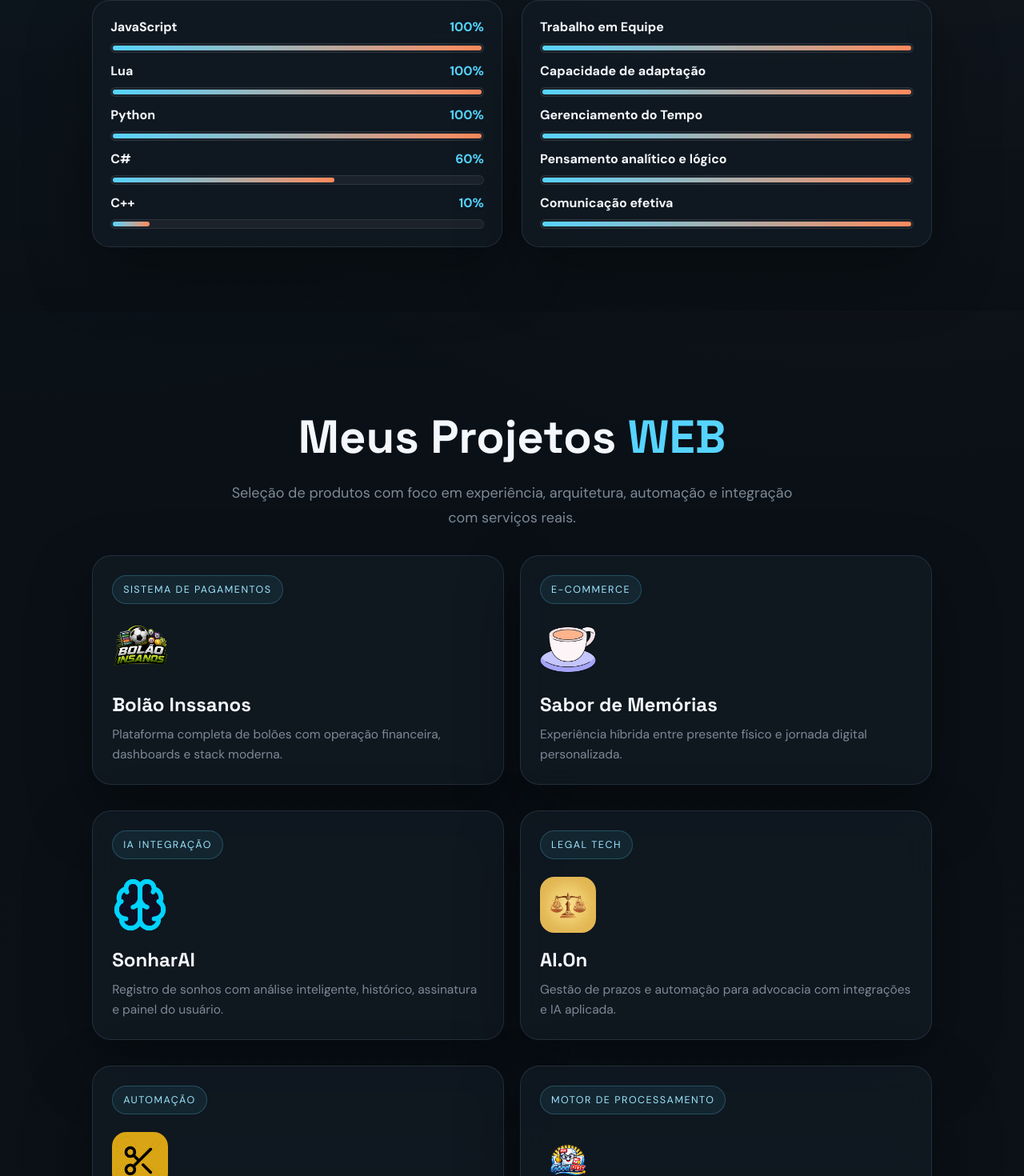
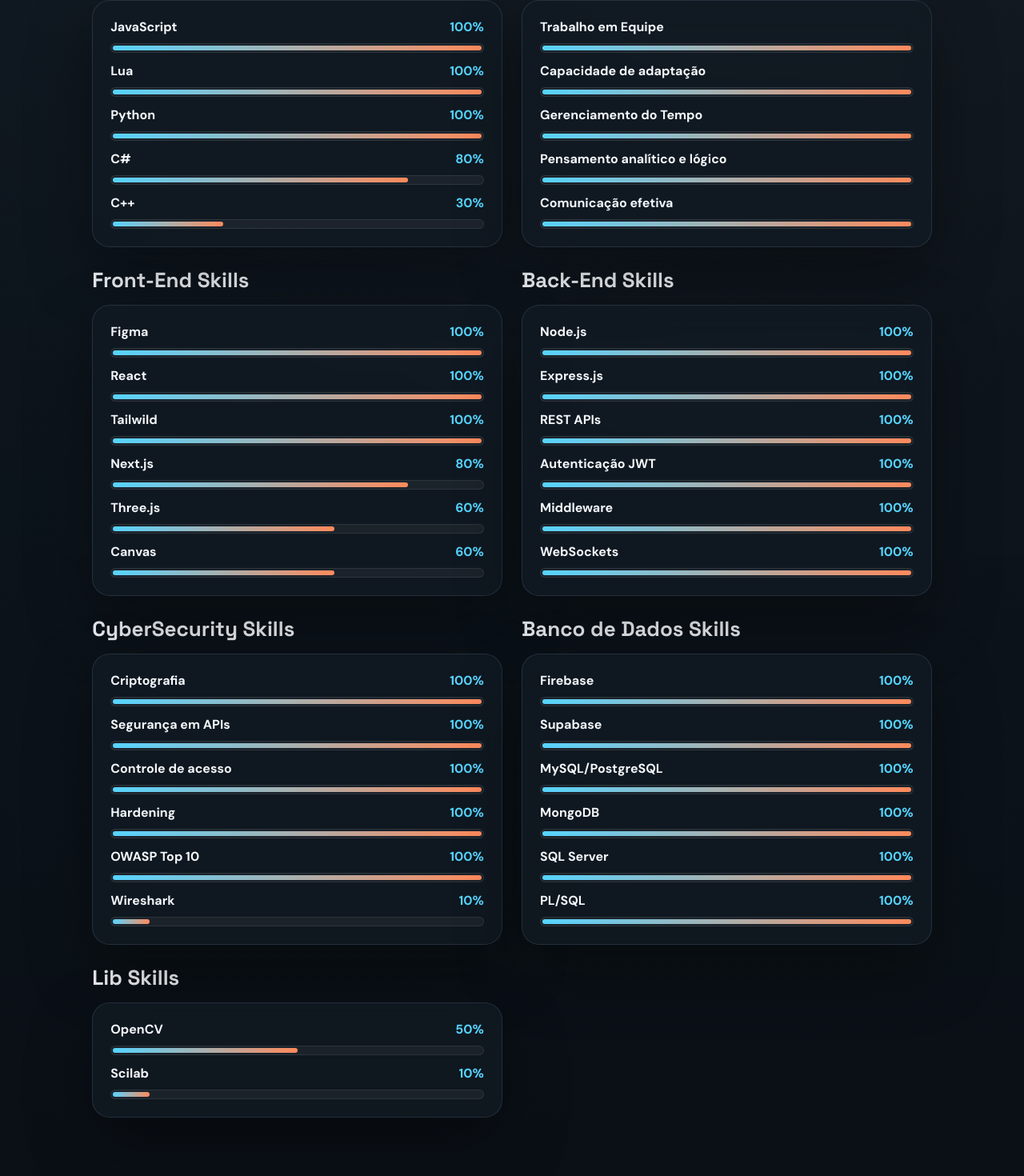
Before and after one commit to enricomalta/Portifolio, a Next.js app: page / in a window 1280 px wide. Shown: the part 1308-2778 px from the top of the page at 80% size. Built offline with nearby package versions, Linux system fonts and the light colour scheme.

Commit message:
v0.9 fix skills

```diff
--- a/app/globals.css
+++ b/app/globals.css
@@ -499,11 +499,11 @@
 }
 
 .skills-column:nth-child(1) .skills-content .progress:nth-child(4) .bar span {
-    width: 60%;
+    width: 80%;
 }
 
 .skills-column:nth-child(1) .skills-content .progress:nth-child(5) .bar span {
-    width: 10%;
+    width: 30%;
 }
 
 .skills-column:nth-child(2) .skills-content .progress:nth-child(1) .bar span,
@@ -512,6 +512,63 @@
 .skills-column:nth-child(2) .skills-content .progress:nth-child(4) .bar span,
 .skills-column:nth-child(2) .skills-content .progress:nth-child(5) .bar span {
     width: 100%;
+}
+
+.skills-column:nth-child(3) .skills-content .progress:nth-child(1) .bar span {
+    width: 100%;
+}
+.skills-column:nth-child(3) .skills-content .progress:nth-child(2) .bar span {
+    width: 100%;
+}
+.skills-column:nth-child(3) .skills-content .progress:nth-child(3) .bar span {
+    width: 100%;
+}
+.skills-column:nth-child(3) .skills-content .progress:nth-child(4) .bar span {
+    width: 80%;
+}
+.skills-column:nth-child(3) .skills-content .progress:nth-child(5) .bar span {
+    width: 60%;
+}
+.skills-column:nth-child(3) .skills-content .progress:nth-child(6) .bar span {
+    width: 60%;
+}
+
+.skills-column:nth-child(4) .skills-content .progress:nth-child(1) .bar span,
+.skills-column:nth-child(4) .skills-content .progress:nth-child(2) .bar span,
+.skills-column:nth-child(4) .skills-content .progress:nth-child(3) .bar span,
+.skills-column:nth-child(4) .skills-content .progress:nth-child(4) .bar span,
+.skills-column:nth-child(4) .skills-content .progress:nth-child(5) .bar span,
+.skills-column:nth-child(4) .skills-content .progress:nth-child(6) .bar span {
+    width: 100%;
+}
+
+.skills-column:nth-child(5) .skills-content .progress:nth-child(1) .bar span,
+.skills-column:nth-child(5) .skills-content .progress:nth-child(2) .bar span,
+.skills-column:nth-child(5) .skills-content .progress:nth-child(3) .bar span,
+.skills-column:nth-child(5) .skills-content .progress:nth-child(4) .bar span,
+.skills-column:nth-child(5) .skills-content .progress:nth-child(5) .bar span {
+    width: 100%;
+}
+.skills-column:nth-child(5) .skills-content .progress:nth-child(6) .bar span {
+    width: 10%;
+}
+
+
+.skills-column:nth-child(6) .skills-content .progress:nth-child(1) .bar span,
+.skills-column:nth-child(6) .skills-content .progress:nth-child(2) .bar span,
+.skills-column:nth-child(6) .skills-content .progress:nth-child(3) .bar span,
+.skills-column:nth-child(6) .skills-content .progress:nth-child(4) .bar span,
+.skills-column:nth-child(6) .skills-content .progress:nth-child(5) .bar span,
+.skills-column:nth-child(6) .skills-content .progress:nth-child(6) .bar span {
+    width: 100%;
+}
+
+
+.skills-column:nth-child(7) .skills-content .progress:nth-child(1) .bar span {
+    width: 50%;
+}
+.skills-column:nth-child(7) .skills-content .progress:nth-child(2) .bar span {
+    width: 10%;
 }
 
 .projects {
--- a/app/page.tsx
+++ b/app/page.tsx
@@ -57,16 +57,16 @@
 
             <div className="hero-stats">
               <div className="stat-card">
-                <strong>8+</strong>
+                <strong>11+</strong>
                 <span>produtos e protótipos publicados</span>
               </div>
               <div className="stat-card">
                 <strong>Full-stack</strong>
-                <span>web, automação, IA e integrações</span>
+                <span>web, desktop, mobile, automação, IA e integrações</span>
               </div>
               <div className="stat-card">
                 <strong>Foco</strong>
-                <span>performance, UX e qualidade de código</span>
+                <span>clean code, performance, UX e qualidade de código</span>
               </div>
             </div>
           </div>
@@ -83,8 +83,8 @@
             <div className="hero-panel-card hero-panel-stack">
               <span className="panel-label">Stack principal</span>
               <ul className="stack-list">
-                <li>JavaScript, TypeScript, Python, Lua</li>
-                <li>Next.js, React, Node.js, Firebase</li>
+                <li>JavaScript, TypeScript, Python, C#,Lua</li>
+                <li>Next.js, React, Node.js, Firebase, MySQL</li>
                 <li>APIs, automação, IA e software corporativo</li>
               </ul>
             </div>
@@ -93,7 +93,7 @@
               <span className="panel-label">Disponibilidade</span>
               <div className="availability-row">
                 <span className="availability-dot"></span>
-                <p>Disponível para projetos, freelas e oportunidades estratégicas.</p>
+                <p>Disponível para contrato, projetos, freelas e oportunidades estratégicas.</p>
               </div>
             </div>
           </div>
@@ -134,12 +134,12 @@
                 </div>
 
                 <div className="progress">
-                  <h3>C# <span>60%</span></h3>
+                  <h3>C# <span>80%</span></h3>
                   <div className="bar"><span></span></div>
                 </div>
 
                 <div className="progress">
-                  <h3>C++ <span>10%</span></h3>
+                  <h3>C++ <span>30%</span></h3>
                   <div className="bar"><span></span></div>
                 </div>
               </div>
@@ -177,6 +177,188 @@
               </div>
             </div>
           </div>
+
+           <div className="skills-column">
+            <h3 className="title">Front-End Skills</h3>
+            <div className="skills-box">
+              <div className="skills-content">
+
+                <div className="progress">
+                  <h3>Figma<span>100%</span></h3>
+                  <div className="bar"><span></span></div>
+                </div>
+
+                <div className="progress">
+                  <h3>React<span>100%</span></h3>
+                  <div className="bar"><span></span></div>
+                </div>
+
+                <div className="progress">
+                  <h3>Tailwild<span>100%</span></h3>
+                  <div className="bar"><span></span></div>
+                </div>
+
+                <div className="progress">
+                  <h3>Next.js<span>80%</span></h3>
+                  <div className="bar"><span></span></div>
+                </div>
+
+                <div className="progress">
+                  <h3>Three.js<span>60%</span></h3>
+                  <div className="bar"><span></span></div>
+                </div>
+
+                <div className="progress">
+                  <h3>Canvas<span>60%</span></h3>
+                  <div className="bar"><span></span></div>
+                </div>
+
+
+
+              </div>
+
+            </div>
+          </div>
+
+          <div className="skills-column">
+            <h3 className="title">Back-End Skills</h3>
+            <div className="skills-box">
+              <div className="skills-content">
+
+                <div className="progress">
+                  <h3>Node.js<span>100%</span></h3>
+                  <div className="bar"><span></span></div>
+                </div>
+
+                <div className="progress">
+                  <h3>Express.js<span>100%</span></h3>
+                  <div className="bar"><span></span></div>
+                </div>
+
+                <div className="progress">
+                  <h3>REST APIs<span>100%</span></h3>
+                  <div className="bar"><span></span></div>
+                </div>
+
+                <div className="progress">
+                  <h3>Autenticação JWT<span>100%</span></h3>
+                  <div className="bar"><span></span></div>
+                </div>
+
+                <div className="progress">
+                    <h3>Middleware<span>100%</span></h3>
+                    <div className="bar"><span></span></div>
+                </div>
+
+                <div className="progress">
+                  <h3>WebSockets<span>100%</span></h3>
+                  <div className="bar"><span></span></div>
+                </div>
+
+
+
+              </div>
+
+            </div>
+          </div>
+
+          <div className="skills-column">
+            <h3 className="title">CyberSecurity Skills</h3>
+            <div className="skills-box">
+              <div className="skills-content">
+
+                <div className="progress">
+                    <h3>Criptografia<span>100%</span></h3>
+                    <div className="bar"><span></span></div>
+                </div>
+
+                <div className="progress">
+                    <h3>Segurança em APIs<span>100%</span></h3>
+                    <div className="bar"><span></span></div>
+                </div>
+
+                <div className="progress">
+                    <h3>Controle de acesso<span>100%</span></h3>
+                    <div className="bar"><span></span></div>
+                </div>
+
+                <div className="progress">
+                    <h3>Hardening<span>100%</span></h3>
+                    <div className="bar"><span></span></div>
+                </div>
+
+                <div className="progress">
+                    <h3>OWASP Top 10<span>100%</span></h3>
+                    <div className="bar"><span></span></div>
+                </div>
+
+                <div className="progress">
+                    <h3>Wireshark<span>10%</span></h3>
+                    <div className="bar"><span></span></div>
+                </div>
+
+              </div>
+            </div>
+          </div>
+
+          <div className="skills-column">
+            <h3 className="title">Banco de Dados Skills</h3>
+            <div className="skills-box">
+              <div className="skills-content">
+
+                <div className="progress">
+                    <h3>Firebase<span>100%</span></h3>
+                    <div className="bar"><span></span></div>
+                </div>
+
+                <div className="progress">
+                    <h3>Supabase<span>100%</span></h3>
+                    <div className="bar"><span></span></div>
+                </div>
+
+                <div className="progress">
+                    <h3>MySQL/PostgreSQL<span>100%</span></h3>
+                    <div className="bar"><span></span></div>
+                </div>
+
+                <div className="progress">
+                    <h3>MongoDB<span>100%</span></h3>
+                    <div className="bar"><span></span></div>
+                </div>
+
+                <div className="progress">
+                    <h3>SQL Server<span>100%</span></h3>
+                    <div className="bar"><span></span></div>
+                </div>
+
+                <div className="progress">
+                    <h3>PL/SQL<span>100%</span></h3>
+                    <div className="bar"><span></span></div>
+                </div>
+
+              </div>
+            </div>
+          </div>
+
+          <div className="skills-column">
+            <h3 className="title">Lib Skills</h3>
+            <div className="skills-box">
+              <div className="skills-content">
+
+                <div className="progress">
+                    <h3>OpenCV<span>50%</span></h3>
+                    <div className="bar"><span></span></div>
+                </div>
+
+                <div className="progress">
+                    <h3>Scilab<span>10%</span></h3>
+                    <div className="bar"><span></span></div>
+                </div>
+
+              </div>
+            </div>
+          </div>
+
         </div>
       </section>
 
@@ -201,13 +383,13 @@
 
         <div className="projects-row">
           <div className="project-card">
-            <span className="project-tag">IA Integração</span>
+            <span className="project-tag">Análise com Deep Learning</span>
             <img src="/img/sonharai.png" alt="Logo SonharAI" />
             <h3>SonharAI</h3>
             <p>Registro de sonhos com análise inteligente, histórico, assinatura e painel do usuário.</p>
           </div>
           <div className="project-card">
-            <span className="project-tag">Legal Tech</span>
+            <span className="project-tag">Sistema para Advogados</span>
             <img src="/img/aion.png" alt="Logo AI.On" />
             <h3>AI.On</h3>
             <p>Gestão de prazos e automação para advocacia com integrações e IA aplicada.</p>
@@ -216,7 +398,7 @@
 
         <div className="projects-row">
           <div className="project-card">
-            <span className="project-tag">Automação</span>
+            <span className="project-tag">Sistema para Barbeiros - Automação</span>
             <img src="/img/naregua.png" alt="Logo NaRegua" />
             <h3>NaRegua</h3>
             <p>Agendamento automatizado, monitoramento de finanças para barbeiros.</p>
@@ -231,29 +413,29 @@
 
         <div className="projects-row">
           <div className="project-card">
-            <span className="project-tag">Algoritmo Logistica</span>
+            <span className="project-tag">Algoritmo de Rotas - Logística</span>
             <img src="/img/smartroute.png" alt="Logo SmartRoute" />
             <h3>SmartRoute</h3>
             <p>Ferramenta gratuita com algoritmo para otimização de rotas e logística.</p>
           </div>
           <div className="project-card">
-            <span className="project-tag">Motor de Processamento</span>
-            <img src="/img/goodpdf.png" alt="Logo GoodPDF" />
-            <h3>GoodPDF</h3>
-            <p>Ferramenta para processamento e manipulação de documentos PDF gratuita.</p>
+            <span className="project-tag">Análise com Machine Learning</span>
+            <img src="/img/fiscalia.png" alt="Logo Fiscal-IA" />
+            <h3>Fiscal-IA</h3>
+            <p>Ferramenta de automação fiscal com inteligência artificial.</p>
           </div>
         </div>
 
         <h2 className="heading"><span>Softwares</span></h2>
         <div className="projects-row">
           <div className="project-card">
-            <span className="project-tag">Data</span>
+            <span className="project-tag">Análise de Mercado - Machine Learning</span>
             <img src="/img/aracbot.png" alt="Logo AracBot" />
             <h3>AracBot</h3>
-            <p>Análise preditiva de mercado com múltiplas fontes, indicadores e machine learning.</p>
+            <p>Análise preditiva de mercado com múltiplas fontes, indicadores e padrões utilizando machine learning.</p>
           </div>
           <div className="project-card">
-            <span className="project-tag">GovTech</span>
+            <span className="project-tag">Reconhecimento Facial - OpenCV</span>
             <img src="/img/autogov.png" alt="Logo AutoGOV.BR" />
             <h3>AutoGOV.BR</h3>
             <p>Reconhecimento facial e validação documental para cenários críticos de atendimento.</p>
```
Also changed, not shown: index.html (+4 -4 lines), img/fiscalia.png (added), public/img/fiscalia.png (added).
